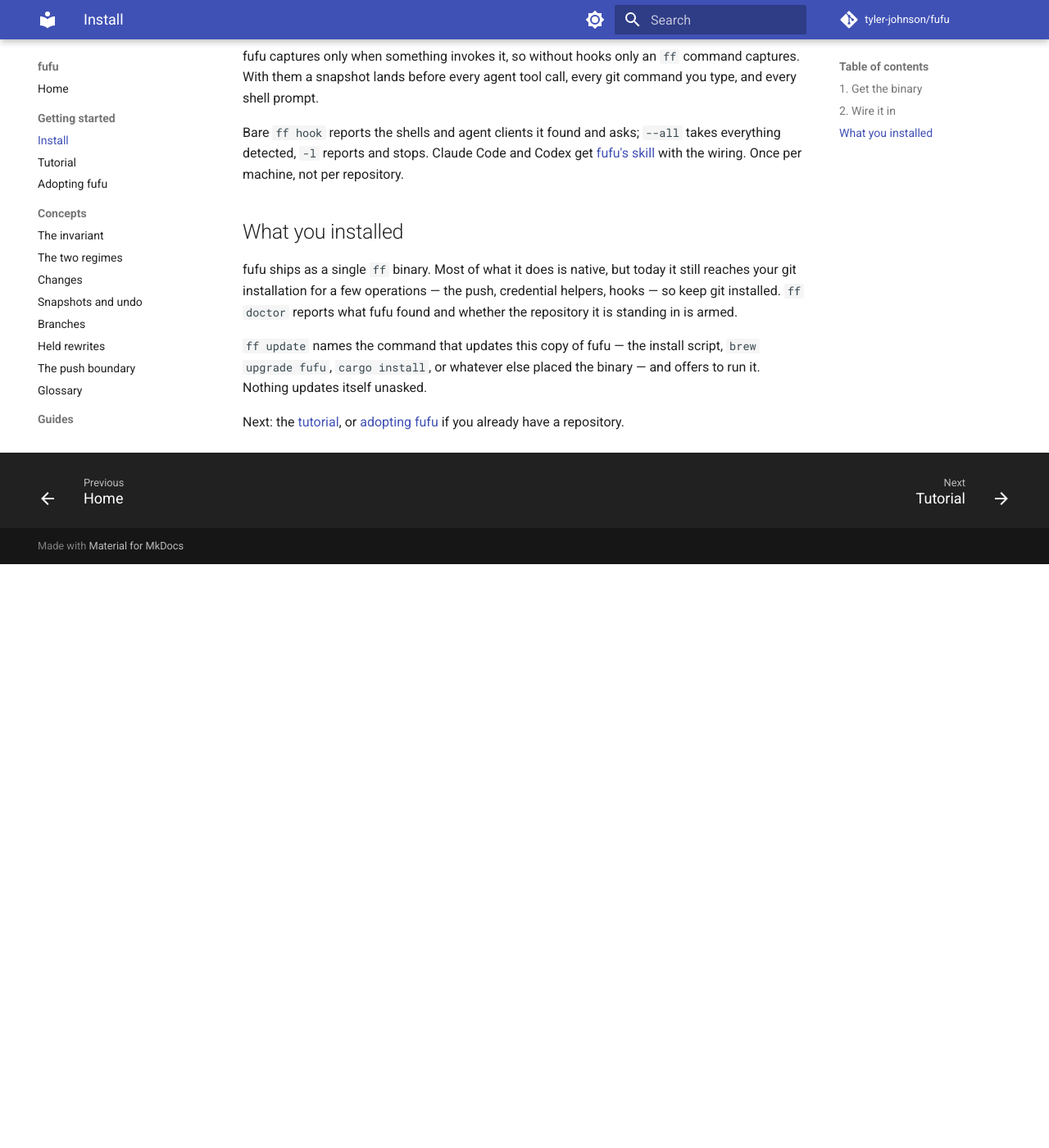
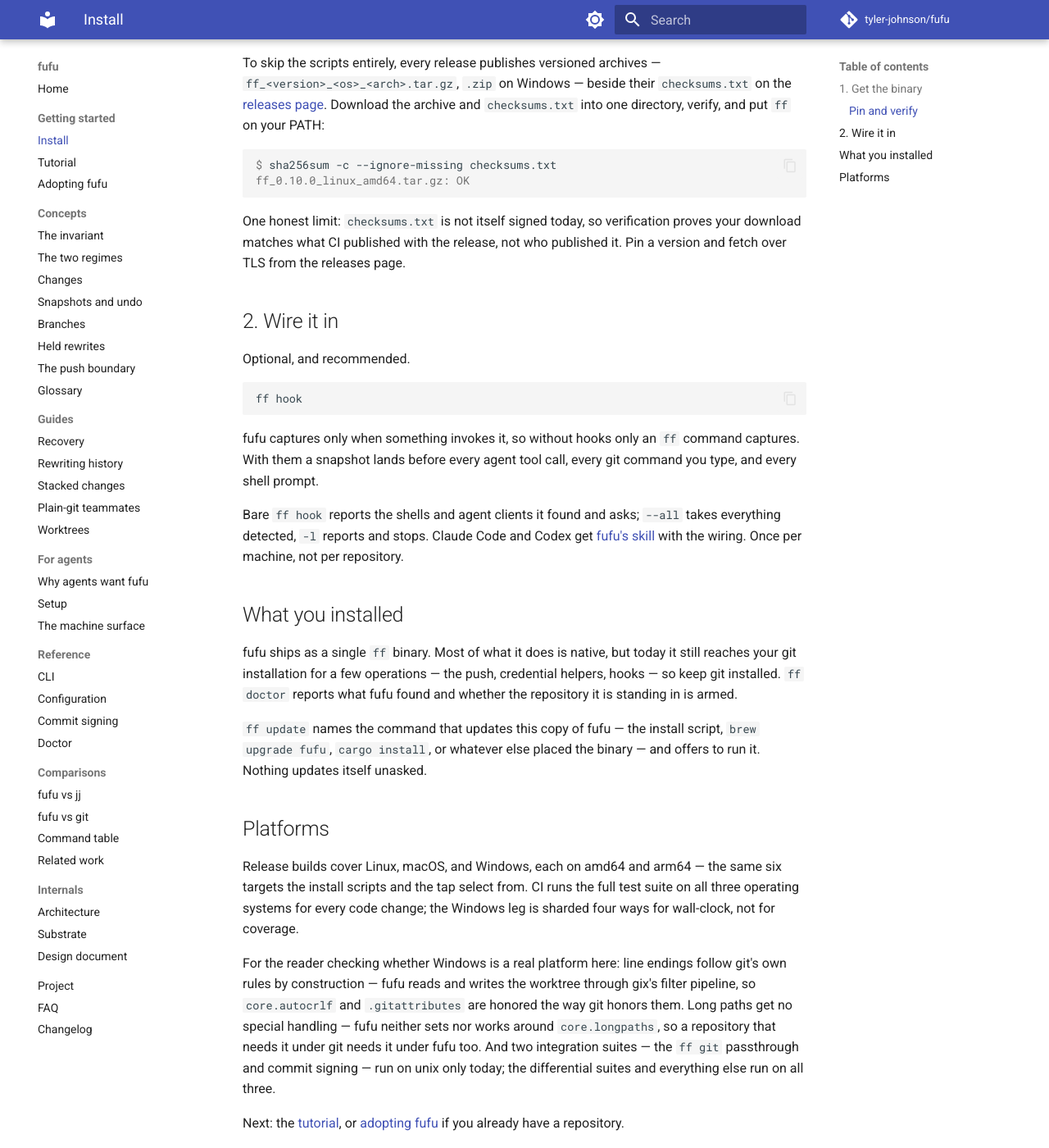
Before and after one commit to tyler-johnson/fufu, an MkDocs documentation site: the page built from docs/install.md, in a window 1280 px wide and 1400 px high, scrolled down 776 px. Shown: the whole window at 82% size. Built offline with MkDocs 1.6.1 and Material for MkDocs 9.7.7, drawn with Linux system fonts in a browser that asks for light colours; comment, search, counter and statistics services are not loaded; before the commit the page ends 1464 px from its top, so only the background shows below that; some of the changed text lies outside the part shown.

Commit message:
docs: the project facts a first visit checks
Persona-review flights #37, #38, #40.

A new Project page, in the nav before FAQ, carries the license, the security contact (GitHub private vulnerability reporting), a pre-1.0 stability and release-support policy, what fufu needs from git (no declared minimum; push, credential helpers, passthrough, gc), and the differential harness surfaced where a first visit sees it — 22 suites against the real git binary on all three OSes, with the index contract named. SECURITY.md at the repo root points at the same private channel, and README gains the ci badge.

install.md gains "Pin and verify" — FF_VERSION works in both installers, both check sha256 against the release's checksums.txt, and the manual path is documented with the honest limit that checksums.txt itself is unsigned today — and "Platforms": the six release targets, full CI on all three OSes (Windows sharded four ways for wall-clock), CRLF honored through gix's filter pipeline by construction, no core.longpaths handling, and the unix-only passthrough and signing suites named.

Riding along: mkdocs.yml gains extra_css/extra_javascript keys for the console-copy assets landing in the next change.

````diff
--- a/docs/install.md
+++ b/docs/install.md
@@ -28,6 +28,19 @@
 https://github.com/tyler-johnson/fufu
 ```
 
+### Pin and verify
+
+Both installers take a version: set `FF_VERSION=vX.Y.Z` (`$env:FF_VERSION` in PowerShell) and the script installs exactly that release instead of the latest. Either way the script verifies the download's sha256 against the `checksums.txt` published with the release before anything lands on your PATH.
+
+To skip the scripts entirely, every release publishes versioned archives — `ff_<version>_<os>_<arch>.tar.gz`, `.zip` on Windows — beside their `checksums.txt` on the [releases page](https://github.com/tyler-johnson/fufu/releases). Download the archive and `checksums.txt` into one directory, verify, and put `ff` on your PATH:
+
+```console
+$ sha256sum -c --ignore-missing checksums.txt
+ff_0.10.0_linux_amd64.tar.gz: OK
+```
+
+One honest limit: `checksums.txt` is not itself signed today, so verification proves your download matches what CI published with the release, not who published it. Pin a version and fetch over TLS from the releases page.
+
 ## 2. Wire it in
 
 Optional, and recommended.
@@ -46,4 +59,10 @@
 
 `ff update` names the command that updates this copy of fufu — the install script, `brew upgrade fufu`, `cargo install`, or whatever else placed the binary — and offers to run it. Nothing updates itself unasked.
 
+## Platforms
+
+Release builds cover Linux, macOS, and Windows, each on amd64 and arm64 — the same six targets the install scripts and the tap select from. CI runs the full test suite on all three operating systems for every code change; the Windows leg is sharded four ways for wall-clock, not for coverage.
+
+For the reader checking whether Windows is a real platform here: line endings follow git's own rules by construction — fufu reads and writes the worktree through gix's filter pipeline, so `core.autocrlf` and `.gitattributes` are honored the way git honors them. Long paths get no special handling — fufu neither sets nor works around `core.longpaths`, so a repository that needs it under git needs it under fufu too. And two integration suites — the `ff git` passthrough and commit signing — run on unix only today; the differential suites and everything else run on all three.
+
 Next: the [tutorial](tutorial.md), or [adopting fufu](adopting.md) if you already have a repository.
--- /dev/null
+++ b/docs/project.md
@@ -0,0 +1,23 @@
+# Project
+
+The facts a first visit checks: the license, the security contact, what a release promises, and how the tool is tested.
+
+## License
+
+fufu is [MIT-licensed](https://github.com/tyler-johnson/fufu/blob/main/LICENSE). The license file ships in the repository and inside every release archive.
+
+## Security
+
+Report vulnerabilities through [GitHub private vulnerability reporting](https://github.com/tyler-johnson/fufu/security/advisories/new): a private channel to the maintainer, with no public issue until a fix ships. Please do not file security reports as public issues. The same policy lives in [SECURITY.md](https://github.com/tyler-johnson/fufu/blob/main/SECURITY.md) in the repository.
+
+## Stability and releases
+
+fufu is pre-1.0: the command surface is settling, and a minor version may change flags, output, or configuration — every breaking change is named in the [changelog](changelog.md), never slipped in silently. The latest release is the supported release; fixes land at the tip rather than being backported. Releases are cut from tags and built in CI for six targets — Linux, macOS, and Windows, each on amd64 and arm64 — and published with checksums; [install](install.md#pin-and-verify) covers pinning and verifying one.
+
+## What fufu needs from git
+
+No declared minimum version. The daily surface — status, commit, switch, undo, log, restore — runs in-process and spawns no git at all; git on PATH is reached for the push, credential helpers, the [`ff git`](reference/cli/git.md) passthrough, and trim's best-effort `gc --auto`, and those calls lean only on long-stable git behavior. The [substrate](internals/substrate.md#the-git-free-destination) page tracks that line as it moves.
+
+## How it is tested
+
+fufu's one non-negotiable promise — the repository stays a boring git repository — is tested differentially: a permanent harness (`crates/ff-testsupport`) runs fufu and the real git binary side by side across 22 differential suites and asserts they agree on what is left on disk, covering the close, switch, sync, stash, signing, the index, the revset grammar, and the rest. The sharpest of those is the index contract: after fufu writes `.git/index`, real git must see exactly the intended content staged and accept the file for its own next operation. CI runs the full suite on Linux, macOS, and Windows for every code change — [platforms](install.md#platforms) says what that covers per OS.
--- a/mkdocs.yml
+++ b/mkdocs.yml
@@ -34,6 +34,11 @@
 plugins:
   - search
   - include-markdown
+
+extra_css:
+  - stylesheets/extra.css
+extra_javascript:
+  - javascripts/console-copy.js
 
 # The generated per-verb pages are reached from reference/cli/index.md, which
 # is in the nav; listing 50 of them there would drown it.
@@ -79,5 +84,6 @@
       - Architecture: internals/architecture.md
       - Substrate: internals/substrate.md
       - Design document: internals/design.md
+  - Project: project.md
   - FAQ: faq.md
   - Changelog: changelog.md
````
Also changed, not shown: README.md (+2 -0 lines), SECURITY.md (added, +5 -0 lines).
